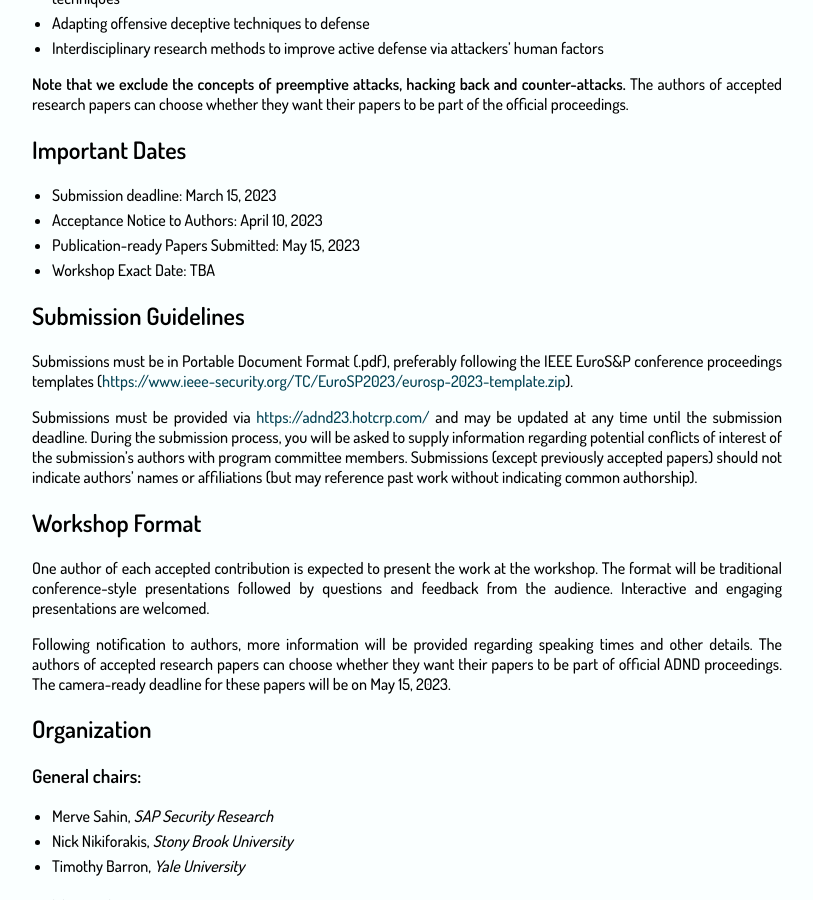
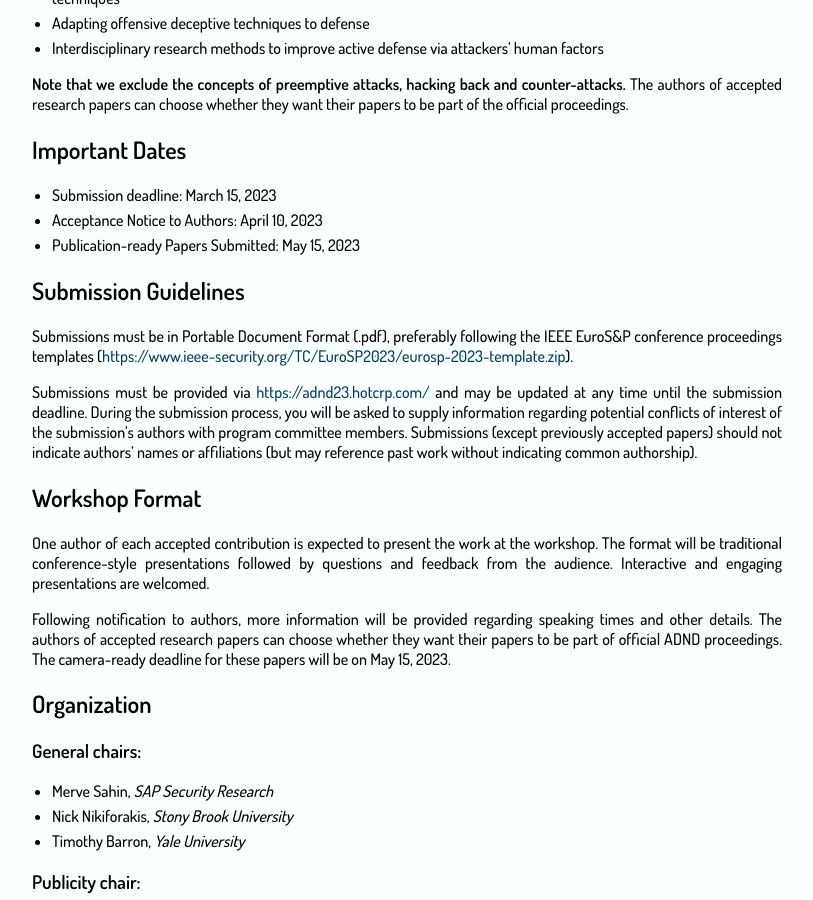
Before and after one commit to BillyPragSec/billypragsec.github.io, a Jekyll site: the page built from index.md, in a window 1280 px wide and 900 px high, scrolled down 2189 px. Shown: the whole window, without its empty margins (233-1046 px from the left). Built offline with Jekyll 4.4.1, drawn with Linux system fonts in a browser that asks for light colours; our own code applies the rules of GitHub Pages for plain Markdown files.

Commit message:
Removed Workshop Exact Date from Important Dates

```diff
--- a/index.md
+++ b/index.md
@@ -95,7 +95,6 @@ The authors of accepted research papers can choose whether they want their paper
 * Submission deadline: March 15, 2023
 * Acceptance Notice to Authors: April 10, 2023
 * Publication-ready Papers Submitted: May 15, 2023
-* Workshop Exact Date: TBA
 
 
 
```
